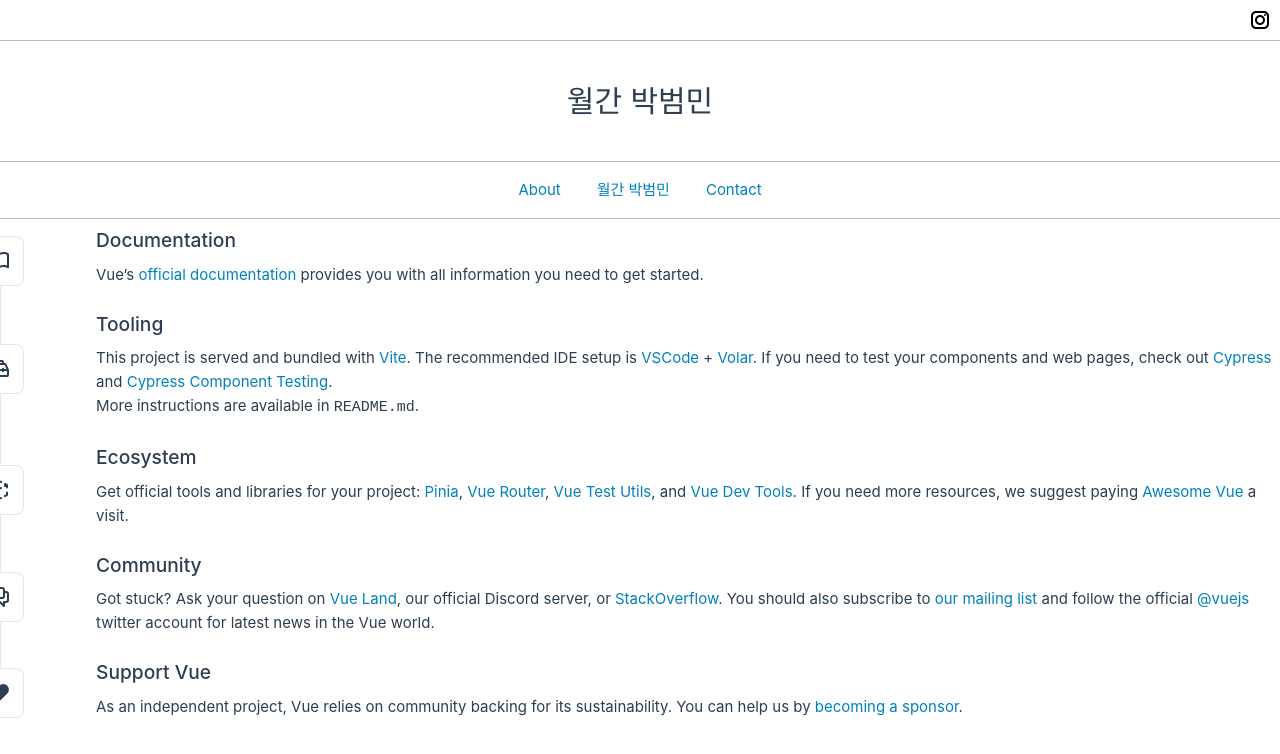
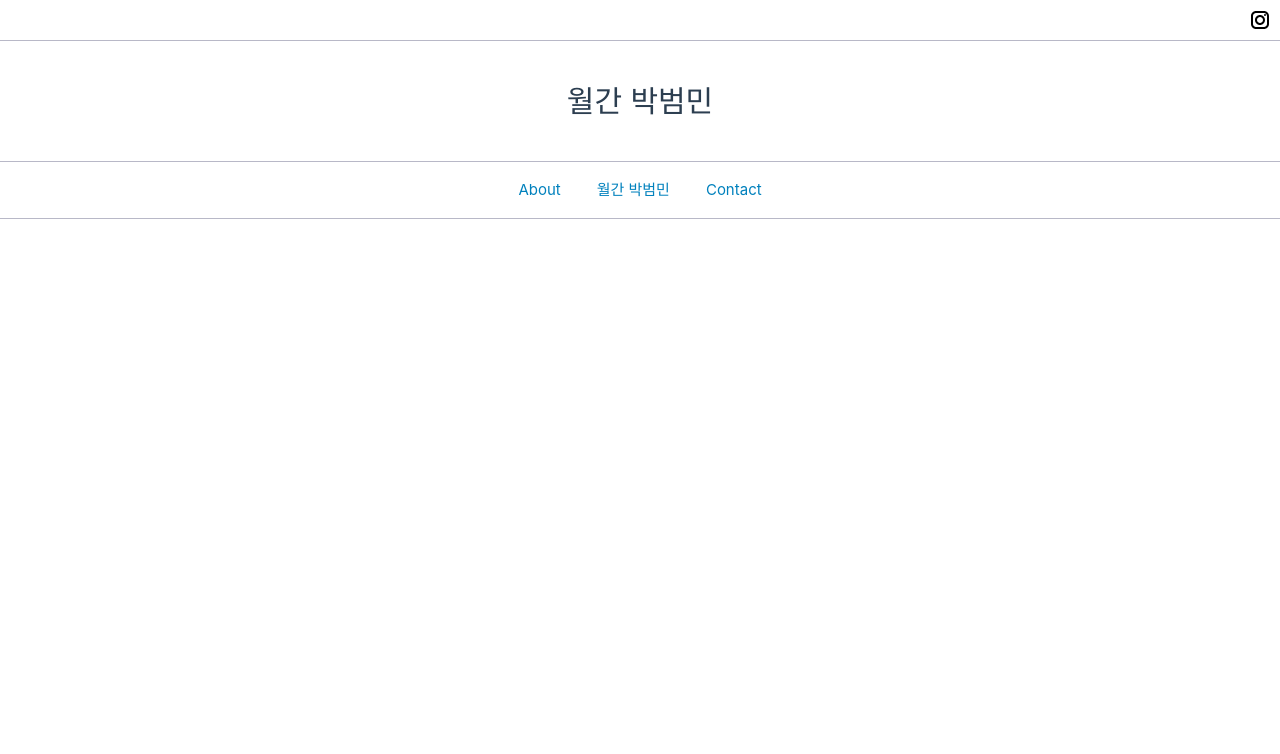
Before and after one commit to ParkBeomMin/MonthlyParkBeomMin, a Vue app: page / in a window 1280 px wide. Shown: the top 754 px of the page. Built offline with nearby package versions, Linux system fonts and the light colour scheme.

Commit message:
@ 경로, 필요없는 파일 삭제

```diff
--- a/src/App.vue
+++ b/src/App.vue
@@ -1,7 +1,7 @@
 <script setup lang="ts">
 import { RouterLink, RouterView } from "vue-router";
-import Header from "./components/Header.vue";
-import Gnb from "./components/Gnb.vue";
+import Header from "@/components/Header.vue";
+import Gnb from "@/components/Gnb.vue";
 </script>
 
 <template>
--- a/src/components/HelloWorld.vue
+++ /dev/null
@@ -1,41 +0,0 @@
-<script setup lang="ts">
-defineProps<{
-  msg: string;
-}>();
-</script>
-
-<template>
-  <div class="greetings">
-    <h1 class="green">{{ msg }}</h1>
-    <h3>
-      You’ve successfully created a project with
-      <a href="https://vitejs.dev/" target="_blank" rel="noopener">Vite</a> +
-      <a href="https://vuejs.org/" target="_blank" rel="noopener">Vue 3</a>.
-      What's next?
-    </h3>
-  </div>
-</template>
-
-<style scoped>
-h1 {
-  font-weight: 500;
-  font-size: 2.6rem;
-  top: -10px;
-}
-
-h3 {
-  font-size: 1.2rem;
-}
-
-.greetings h1,
-.greetings h3 {
-  text-align: center;
-}
-
-@media (min-width: 1024px) {
-  .greetings h1,
-  .greetings h3 {
-    text-align: left;
-  }
-}
-</style>
--- a/src/components/TheWelcome.vue
+++ /dev/null
@@ -1,121 +0,0 @@
-<script setup lang="ts">
-import WelcomeItem from "./WelcomeItem.vue";
-import DocumentationIcon from "./icons/IconDocumentation.vue";
-import ToolingIcon from "./icons/IconTooling.vue";
-import EcosystemIcon from "./icons/IconEcosystem.vue";
-import CommunityIcon from "./icons/IconCommunity.vue";
-import SupportIcon from "./icons/IconSupport.vue";
-</script>
-
-<template>
-  <WelcomeItem>
-    <template #icon>
-      <DocumentationIcon />
-    </template>
-    <template #heading>Documentation</template>
-
-    Vue’s
-    <a href="https://vuejs.org/" target="_blank" rel="noopener"
-      >official documentation</a
-    >
-    provides you with all information you need to get started.
-  </WelcomeItem>
-
-  <WelcomeItem>
-    <template #icon>
-      <ToolingIcon />
-    </template>
-    <template #heading>Tooling</template>
-
-    This project is served and bundled with
-    <a
-      href="https://vitejs.dev/guide/features.html"
-      target="_blank"
-      rel="noopener"
-      >Vite</a
-    >. The recommended IDE setup is
-    <a href="https://code.visualstudio.com/" target="_blank" rel="noopener"
-      >VSCode</a
-    >
-    +
-    <a
-      href="https://github.com/johnsoncodehk/volar"
-      target="_blank"
-      rel="noopener"
-      >Volar</a
-    >. If you need to test your components and web pages, check out
-    <a href="https://www.cypress.io/" target="_blank" rel="noopener">Cypress</a>
-    and
-    <a href="https://on.cypress.io/component" target="_blank"
-      >Cypress Component Testing</a
-    >.
-
-    <br />
-
-    More instructions are available in <code>README.md</code>.
-  </WelcomeItem>
-
-  <WelcomeItem>
-    <template #icon>
-      <EcosystemIcon />
-    </template>
-    <template #heading>Ecosystem</template>
-
-    Get official tools and libraries for your project:
-    <a href="https://pinia.vuejs.org/" target="_blank" rel="noopener">Pinia</a>,
-    <a href="https://router.vuejs.org/" target="_blank" rel="noopener"
-      >Vue Router</a
-    >,
-    <a href="https://test-utils.vuejs.org/" target="_blank" rel="noopener"
-      >Vue Test Utils</a
-    >, and
-    <a href="https://github.com/vuejs/devtools" target="_blank" rel="noopener"
-      >Vue Dev Tools</a
-    >. If you need more resources, we suggest paying
-    <a
-      href="https://github.com/vuejs/awesome-vue"
-      target="_blank"
-      rel="noopener"
-      >Awesome Vue</a
-    >
-    a visit.
-  </WelcomeItem>
-
-  <WelcomeItem>
-    <template #icon>
-      <CommunityIcon />
-    </template>
-    <template #heading>Community</template>
-
-    Got stuck? Ask your question on
-    <a href="https://chat.vuejs.org" target="_blank" rel="noopener">Vue Land</a
-    >, our official Discord server, or
-    <a
-      href="https://stackoverflow.com/questions/tagged/vue.js"
-      target="_blank"
-      rel="noopener"
-      >StackOverflow</a
-    >. You should also subscribe to
-    <a href="https://news.vuejs.org" target="_blank" rel="noopener"
-      >our mailing list</a
-    >
-    and follow the official
-    <a href="https://twitter.com/vuejs" target="_blank" rel="noopener"
-      >@vuejs</a
-    >
-    twitter account for latest news in the Vue world.
-  </WelcomeItem>
-
-  <WelcomeItem>
-    <template #icon>
-      <SupportIcon />
-    </template>
-    <template #heading>Support Vue</template>
-
-    As an independent project, Vue relies on community backing for its
-    sustainability. You can help us by
-    <a href="https://vuejs.org/sponsor/" target="_blank" rel="noopener"
-      >becoming a sponsor</a
-    >.
-  </WelcomeItem>
-</template>
--- a/src/components/WelcomeItem.vue
+++ /dev/null
@@ -1,86 +0,0 @@
-<template>
-  <div class="item">
-    <i>
-      <slot name="icon"></slot>
-    </i>
-    <div class="details">
-      <h3>
-        <slot name="heading"></slot>
-      </h3>
-      <slot></slot>
-    </div>
-  </div>
-</template>
-
-<style scoped>
-.item {
-  margin-top: 2rem;
-  display: flex;
-}
-
-.details {
-  flex: 1;
-  margin-left: 1rem;
-}
-
-i {
-  display: flex;
-  place-items: center;
-  place-content: center;
-  width: 32px;
-  height: 32px;
-
-  color: var(--color-text);
-}
-
-h3 {
-  font-size: 1.2rem;
-  font-weight: 500;
-  margin-bottom: 0.4rem;
-  color: var(--color-heading);
-}
-
-@media (min-width: 1024px) {
-  .item {
-    margin-top: 0;
-    padding: 0.4rem 0 1rem calc(var(--section-gap) / 2);
-  }
-
-  i {
-    top: calc(50% - 25px);
-    left: -26px;
-    position: absolute;
-    border: 1px solid var(--color-border);
-    background: var(--color-background);
-    border-radius: 8px;
-    width: 50px;
-    height: 50px;
-  }
-
-  .item:before {
-    content: " ";
-    border-left: 1px solid var(--color-border);
-    position: absolute;
-    left: 0;
-    bottom: calc(50% + 25px);
-    height: calc(50% - 25px);
-  }
-
-  .item:after {
-    content: " ";
-    border-left: 1px solid var(--color-border);
-    position: absolute;
-    left: 0;
-    top: calc(50% + 25px);
-    height: calc(50% - 25px);
-  }
-
-  .item:first-of-type:before {
-    display: none;
-  }
-
-  .item:last-of-type:after {
-    display: none;
-  }
-}
-</style>
--- a/src/views/HomeView.vue
+++ b/src/views/HomeView.vue
@@ -1,9 +1,5 @@
-<script setup lang="ts">
-import TheWelcome from "../components/TheWelcome.vue";
-</script>
+<script setup lang="ts"></script>
 
 <template>
-  <main>
-    <TheWelcome />
-  </main>
+  <main></main>
 </template>
```
Also changed, not shown: src/stores/counter.ts (deleted, +0 -12 lines).
